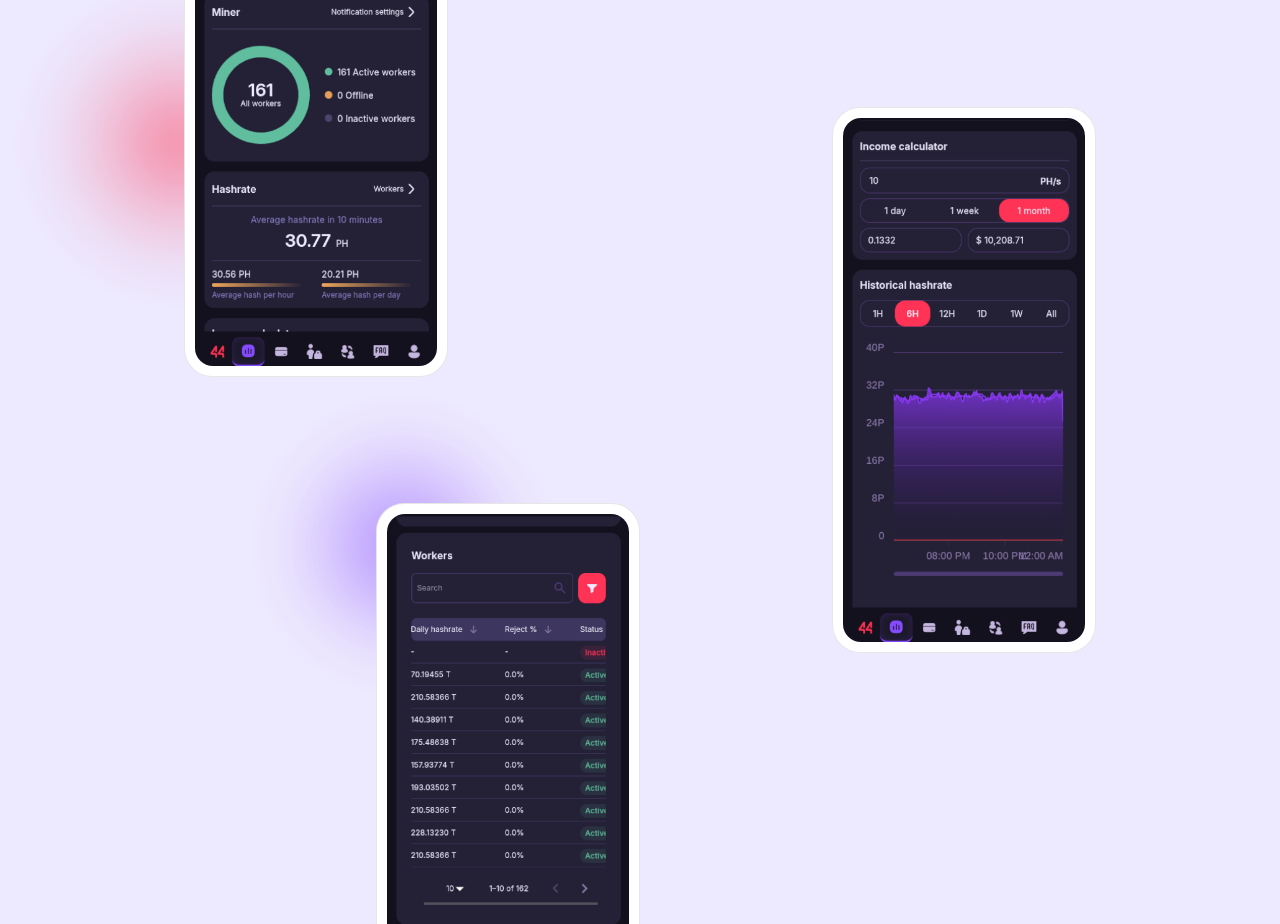
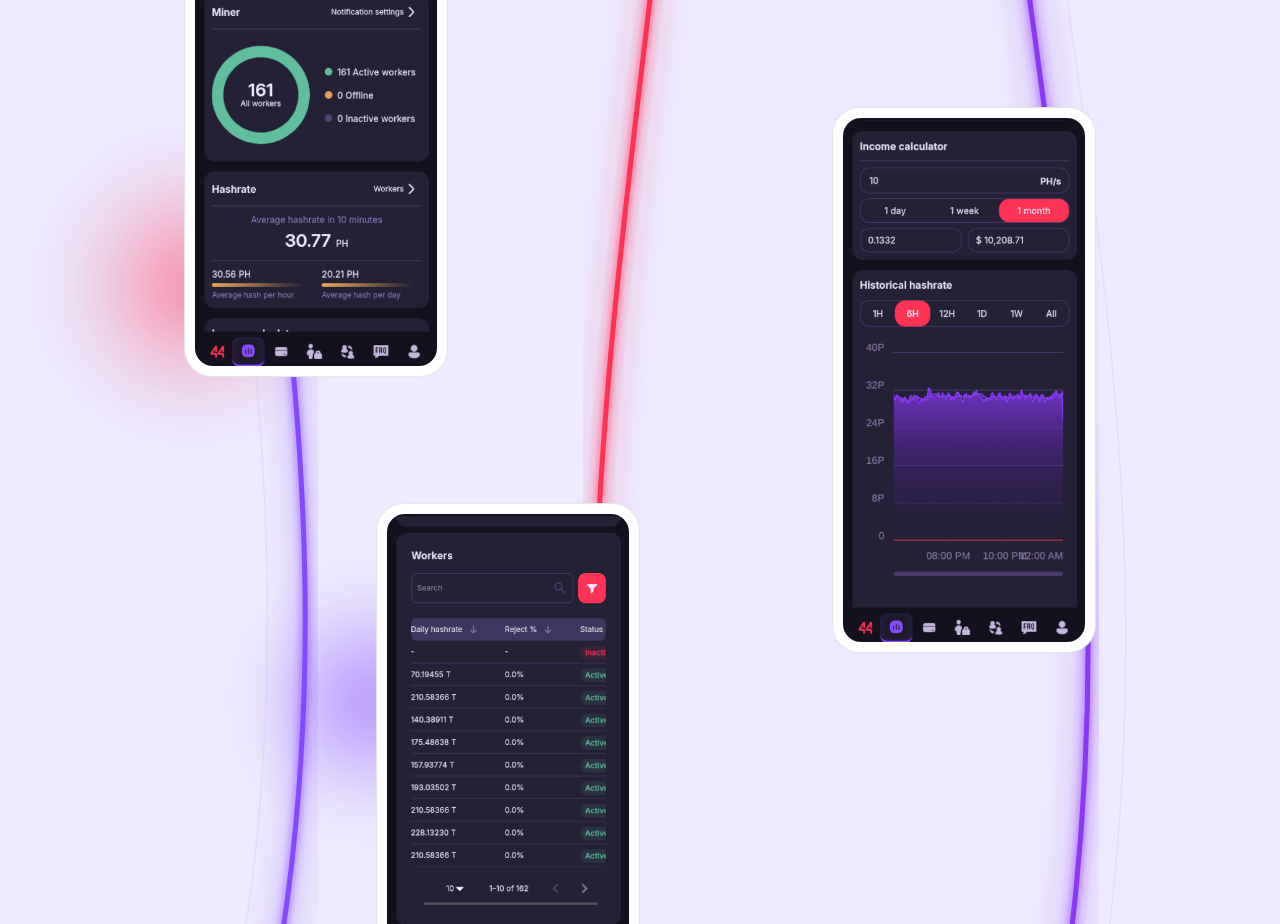
Before and after one commit to georgolden/website, an Astro site: page /work/44pool in a window 1280 px wide. Shown: the part 1876-2800 px from the top of the page. Built offline with nearby package versions, Linux system fonts and the light colour scheme; Astro itself is replaced by a stand-in of ours; a web font is replaced by a local one.

Commit message:
Fix in motion section background

```diff
--- /dev/null
+++ b/src/components/ShowcaseBg.astro
@@ -0,0 +1,77 @@
+<div class="sc-bg">
+  <div class="sc-orb sc-orb--1"></div>
+  <div class="sc-orb sc-orb--2"></div>
+  <div class="sc-orb sc-orb--3"></div>
+  <svg xmlns="http://www.w3.org/2000/svg" viewBox="0 0 1200 800"
+    preserveAspectRatio="xMidYMid slice" class="sc-svg">
+    <defs>
+      <filter id="sc-g">
+        <feGaussianBlur stdDeviation="2" result="a" />
+        <feGaussianBlur stdDeviation="6" result="b" />
+        <feMerge>
+          <feMergeNode in="b" />
+          <feMergeNode in="a" />
+          <feMergeNode in="SourceGraphic" />
+        </feMerge>
+      </filter>
+    </defs>
+    <path fill="none" stroke="#864AFF" stroke-width="2" filter="url(#sc-g)"
+      d="M 440 -50 C 360 250, 540 500, 430 850" />
+    <path fill="none" stroke="#CAC3F7" stroke-width="0.5" opacity="0.4"
+      d="M 425 -50 C 345 250, 525 500, 415 850" />
+    <path fill="none" stroke="#FF3355" stroke-width="2" filter="url(#sc-g)"
+      d="M 600 -50 C 680 200, 520 550, 610 850" />
+    <path fill="none" stroke="#8A38F5" stroke-width="2" filter="url(#sc-g)"
+      d="M 760 -50 C 680 280, 840 480, 750 850" />
+    <path fill="none" stroke="#DBC1FD" stroke-width="0.5" opacity="0.4"
+      d="M 775 -50 C 695 280, 855 480, 765 850" />
+    <path fill="none" stroke="#A197DD" stroke-width="1" opacity="0.4"
+      filter="url(#sc-g)">
+      <animate attributeName="d"
+        values="M -50 240 Q 350 190, 650 260 T 1250 220;M -50 270 Q 350 310, 650 230 T 1250 280;M -50 240 Q 350 190, 650 260 T 1250 220"
+        dur="14s" repeatCount="indefinite" />
+    </path>
+    <path fill="none" stroke="#CAC3F7" stroke-width="0.7" opacity="0.3"
+      filter="url(#sc-g)">
+      <animate attributeName="d"
+        values="M -50 560 Q 350 610, 650 540 T 1250 580;M -50 530 Q 350 490, 650 570 T 1250 520;M -50 560 Q 350 610, 650 540 T 1250 580"
+        dur="16s" repeatCount="indefinite" />
+    </path>
+  </svg>
+</div>
+
+<style>
+  .sc-bg {
+    position: absolute; inset: 0; z-index: 0;
+    pointer-events: none; background: #EDE9FE;
+    overflow: hidden;
+    contain: layout paint;
+  }
+  .sc-orb {
+    position: absolute;
+    filter: blur(clamp(12px, 2vw, 28px));
+    animation: sc-orb 5s ease-in-out infinite;
+  }
+  .sc-orb--1 {
+    top: 52%; left: 4%;
+    width: clamp(180px, 22vw, 360px); height: clamp(180px, 22vw, 360px);
+    background: radial-gradient(circle, #FF3355bb 0%, #FF335544 35%, transparent 70%);
+  }
+  .sc-orb--2 {
+    top: 24%; right: 10%; animation-duration: 6s; animation-delay: 2s;
+    width: clamp(160px, 20vw, 340px); height: clamp(160px, 20vw, 340px);
+    background: radial-gradient(circle, #8A38F5aa 0%, #8A38F544 40%, transparent 70%);
+  }
+  .sc-orb--3 {
+    top: 74%; left: 20%; animation-duration: 7s; animation-delay: 4s;
+    width: clamp(140px, 18vw, 300px); height: clamp(140px, 18vw, 300px);
+    background: radial-gradient(circle, #864AFFbb 0%, #864AFF44 40%, transparent 70%);
+  }
+  .sc-svg {
+    position: absolute; inset: 0; width: 100%; height: 100%;
+  }
+  @keyframes sc-orb {
+    0%, 100% { opacity: 0.8; transform: scale(1); }
+    50% { opacity: 1; transform: scale(1.2); }
+  }
+</style>
--- a/src/islands/NavInverter.tsx
+++ /dev/null
@@ -1,22 +0,0 @@
-import { onMount, onCleanup } from 'solid-js';
-
-export default function NavInverter() {
-  onMount(() => {
-    const state = new Map<Element, boolean>();
-
-    const obs = new IntersectionObserver((entries) => {
-      entries.forEach((e) => state.set(e.target, e.isIntersecting));
-      const white = [...state.entries()]
-        .filter(([el]) => (el as HTMLElement).dataset.navTheme === 'white')
-        .some(([, v]) => v);
-      document.body.classList.toggle('nav-white', white);
-    }, { rootMargin: '-65px 0px 0px 0px', threshold: 0 });
-
-    const els = document.querySelectorAll('[data-nav-theme]');
-    els.forEach((el) => obs.observe(el));
-
-    onCleanup(() => obs.disconnect());
-  });
-
-  return <span hidden />;
-}
--- a/src/islands/ShowcaseCurves.tsx
+++ /dev/null
@@ -1,66 +0,0 @@
-export default function ShowcaseCurves() {
-  return (
-    <div style={{
-      position: 'absolute', inset: 0, 'z-index': 0,
-      'pointer-events': 'none', background: '#EDE9FE', overflow: 'hidden',
-    }}>
-      <div style={{
-        position: 'absolute', top: '45%', left: '3%',
-        width: '280px', height: '280px',
-        background: 'radial-gradient(circle, #FF3355bb 0%, #FF335544 35%, transparent 70%)',
-        filter: 'blur(25px)',
-        animation: 'orb 5s ease-in-out infinite',
-      }} />
-      <div style={{
-        position: 'absolute', top: '14%', right: '12%',
-        width: '260px', height: '260px',
-        background: 'radial-gradient(circle, #8A38F5aa 0%, #8A38F544 40%, transparent 70%)',
-        filter: 'blur(25px)',
-        animation: 'orb 6s ease-in-out 2s infinite',
-      }} />
-      <div style={{
-        position: 'absolute', top: '66%', left: '22%',
-        width: '240px', height: '240px',
-        background: 'radial-gradient(circle, #864AFFbb 0%, #864AFF44 40%, transparent 70%)',
-        filter: 'blur(25px)',
-        animation: 'orb 7s ease-in-out 4s infinite',
-      }} />
-
-      <svg xmlns="http://www.w3.org/2000/svg"
-        style="position:absolute;inset:0;width:100%;height:100%">
-        <defs>
-          <filter id="g">
-            <feGaussianBlur stdDeviation="2" result="a" />
-            <feGaussianBlur stdDeviation="6" result="b" />
-            <feMerge>
-              <feMergeNode in="b" />
-              <feMergeNode in="a" />
-              <feMergeNode in="SourceGraphic" />
-            </feMerge>
-          </filter>
-        </defs>
-        <line x1="25%" y1="-5%" x2="25%" y2="105%" stroke="#864AFF" stroke-width="1.5" filter="url(#g)" />
-        <line x1="50%" y1="-5%" x2="50%" y2="105%" stroke="#FF3355" stroke-width="1.5" filter="url(#g)" />
-        <line x1="75%" y1="-5%" x2="75%" y2="105%" stroke="#8A38F5" stroke-width="1.5" filter="url(#g)" />
-
-        <path fill="none" stroke="#A197DD" stroke-width="1" filter="url(#g)" opacity="0.5">
-          <animate attributeName="d"
-            values="M 0 30% Q 30% 25%, 55% 33% T 100% 28%;M 0 35% Q 30% 40%, 55% 30% T 100% 36%;M 0 30% Q 30% 25%, 55% 33% T 100% 28%"
-            dur="14s" repeatCount="indefinite" />
-        </path>
-        <path fill="none" stroke="#CAC3F7" stroke-width="0.8" filter="url(#g)" opacity="0.4">
-          <animate attributeName="d"
-            values="M 0 70% Q 30% 75%, 55% 66% T 100% 72%;M 0 65% Q 30% 60%, 55% 70% T 100% 64%;M 0 70% Q 30% 75%, 55% 66% T 100% 72%"
-            dur="16s" repeatCount="indefinite" />
-        </path>
-      </svg>
-
-      <style>{`
-        @keyframes orb {
-          0%, 100% { opacity: 0.8; transform: scale(1); }
-          50% { opacity: 1; transform: scale(1.2); }
-        }
-      `}</style>
-    </div>
-  );
-}
--- a/src/pages/work/44pool.astro
+++ b/src/pages/work/44pool.astro
@@ -1,8 +1,7 @@
 ---
 import BaseLayout from '../../layouts/BaseLayout.astro';
 import AgentCard from '../../components/AgentCard.astro';
-import NavInverter from '../../islands/NavInverter';
-import ShowcaseCurves from '../../islands/ShowcaseCurves';
+import ShowcaseBg from '../../components/ShowcaseBg.astro';
 import { t, type Lang } from '../../i18n/translations';
 import '../../styles/case.css';
 
@@ -79,7 +78,7 @@ const hints = [
   </section>
 
   <section class="showcase">
-    <ShowcaseCurves client:load />
+    <ShowcaseBg />
     <div class="shell showcase__inner">
       <p class="showcase__label">{t(lang, 'case.inMotion')}</p>
       <figure class="showcase__video">
@@ -244,7 +243,33 @@ const hints = [
     </a>
   </section>
 
-  <NavInverter client:load />
+  <script is:inline>
+    (() => {
+      // Tear down any observer left over from a prior HMR pass or bfcache restore.
+      if (window.__navInverter) window.__navInverter.disconnect();
+      document.body.classList.remove('nav-white');
+
+      const state = new Map();
+      const recompute = () => {
+        let white = false;
+        for (const [el, visible] of state) {
+          if (visible && el.dataset.navTheme === 'white') { white = true; break; }
+        }
+        document.body.classList.toggle('nav-white', white);
+      };
+
+      const obs = new IntersectionObserver((entries) => {
+        for (const e of entries) state.set(e.target, e.isIntersecting);
+        recompute();
+      }, { rootMargin: '-65px 0px 0px 0px', threshold: 0 });
+
+      document.querySelectorAll('[data-nav-theme]').forEach((el) => obs.observe(el));
+      window.__navInverter = obs;
+
+      // Restore from bfcache shouldn't leave a stale nav theme.
+      window.addEventListener('pageshow', (e) => { if (e.persisted) recompute(); });
+    })();
+  </script>
 </BaseLayout>
 
 <style>
--- a/src/styles/case.css
+++ b/src/styles/case.css
@@ -4,6 +4,8 @@
   overflow: hidden;
   padding-top: clamp(8rem, 14vw, 13rem);
   padding-bottom: clamp(4rem, 7vw, 6rem);
+  isolation: isolate;
+  background: #000;
 }
 .intro__bg {
   position: absolute;
@@ -84,6 +86,7 @@
 .showcase {
   position: relative;
   overflow: hidden;
+  isolation: isolate;
   padding-block: clamp(2rem, 4vw, 3.5rem) clamp(3rem, 6vw, 5rem);
   border-top: 1px solid var(--rule);
 }
```
